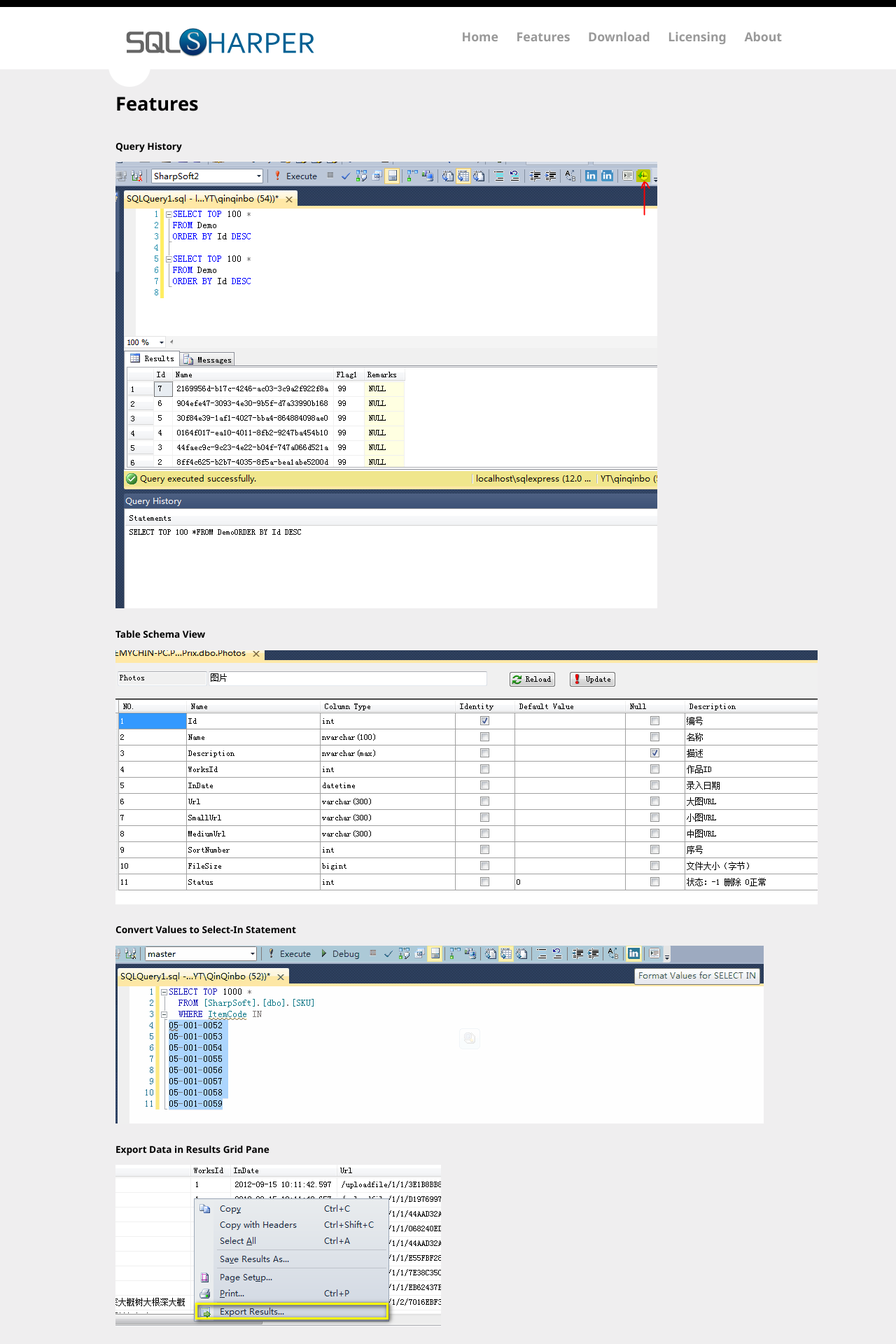
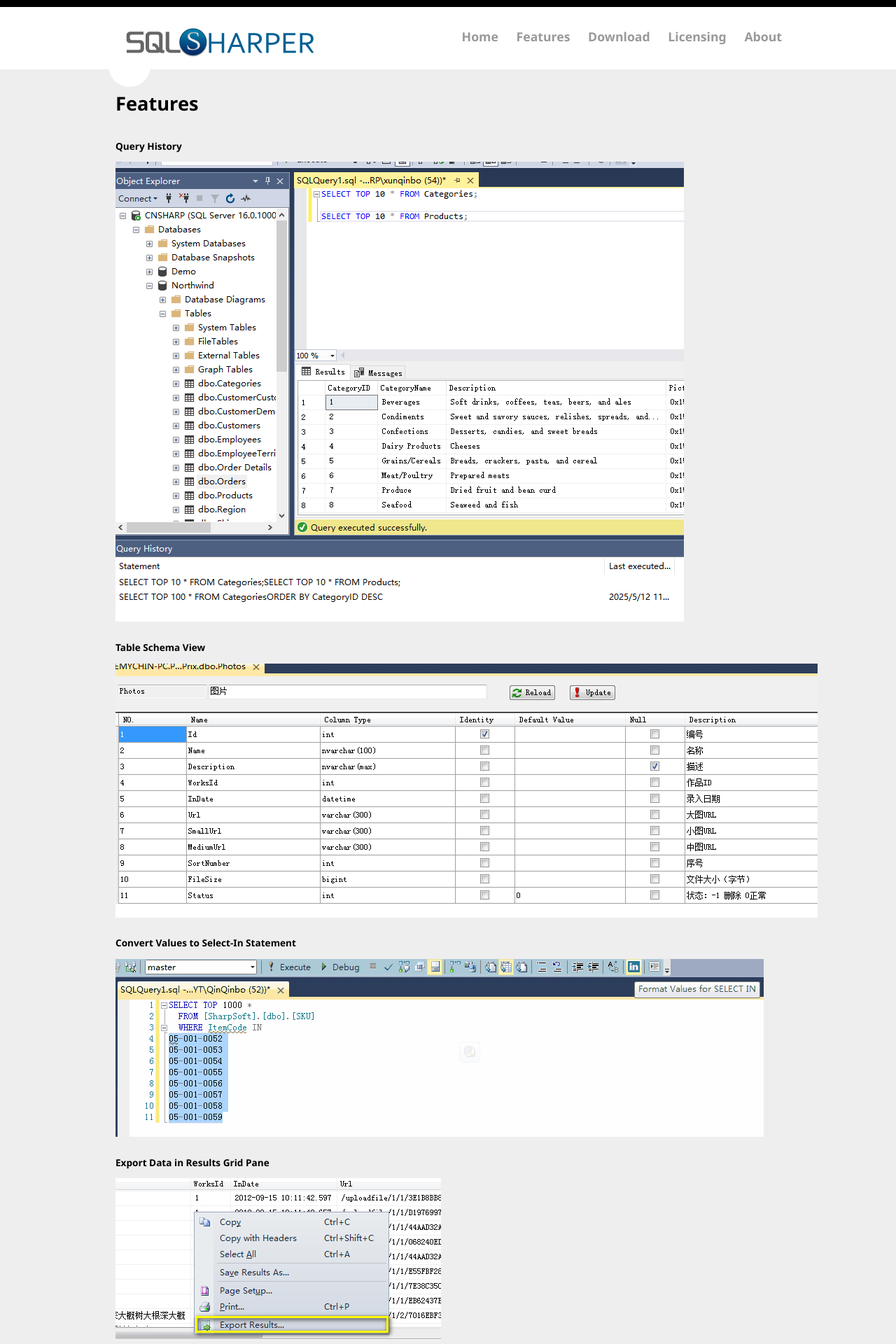
Before and after one commit to sqlsharper/sqlsharper.github.io, a Jekyll site: the page built from features.html, in a window 1280 px wide. Shown: the top 1920 px of the page at 70% size. Built offline with Jekyll 4.4.1, drawn with Linux system fonts in a browser that asks for light colours.

Commit message:
update screenshots

```diff
--- a/features.html
+++ b/features.html
@@ -17,7 +17,7 @@
   <p>
         <h5>Query History</h5>
         <p>
-            <img src="/images/screenshots/query_history.png" />
+            <img src="/images/screenshots/QueryHistory.png" />
 
         </p>
     </p>
```
Also changed, not shown: images/screenshots/ObjectFinder.png, images/screenshots/QueryHistory.png (added), images/screenshots/query_history.png (deleted).
